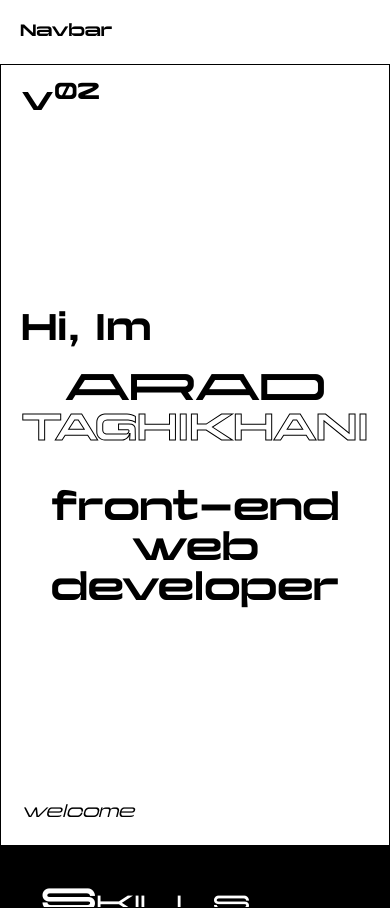
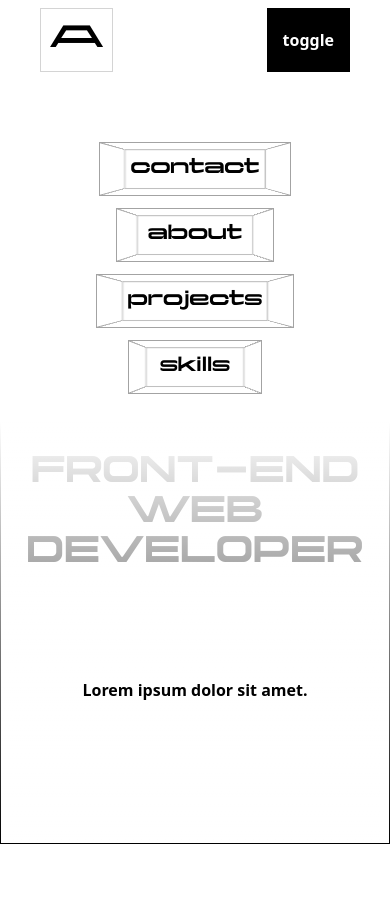
Before and after one commit to arad-5/portofilio, a Next.js app: page / in a window 390 px wide. After the commit the page ends 844 px from the top, so only its background shows below. Built offline with nearby package versions, Linux system fonts and the light colour scheme.

Commit message:
header responsive design & cube button component

```diff
--- /dev/null
+++ b/src/components/cube/Button.tsx
@@ -0,0 +1,39 @@
+import styles from "./button.module.css";
+
+type Props = {
+    children: string;
+    handleClick?: () => void;
+    href?: string;
+};
+
+const Button = ({ children }: Props) => {
+    return (
+        <button className={`${styles.button} text-lg`}>
+            <div
+                className={`${styles.cube} relative flex h-[3em] w-full items-center px-8 text-center`}
+            >
+                {children}
+                <span
+                    className={`${styles.face} absolute left-0 top-0 h-full w-full border border-neutral-400`}
+                ></span>
+                <span
+                    className={`${styles.face} absolute left-0 top-0 h-full w-full border border-neutral-400`}
+                ></span>
+                <span
+                    className={`${styles.face} absolute left-0 top-0 h-full w-full border border-neutral-400`}
+                ></span>
+                <span
+                    className={`${styles.face} absolute left-0 bottom-0 h-full w-full border border-neutral-400`}
+                ></span>
+                <span
+                    className={`${styles.face} absolute right-0 top-0 h-full w-full border border-neutral-400`}
+                ></span>
+                <span
+                    className={`${styles.face} absolute left-0 top-0 h-full w-full border border-neutral-400`}
+                ></span>
+            </div>
+        </button>
+    );
+};
+
+export default Button;
--- /dev/null
+++ b/src/components/cube/button.module.css
@@ -0,0 +1,35 @@
+.button {
+    perspective: 300px;
+    transition: perspective 150ms;
+    @apply bg-white dark:bg-black;
+}
+.button:hover {
+    perspective: 200px;
+}
+.cube {
+    transform-style: preserve-3d;
+}
+
+.face:nth-child(2) {
+    transform: translateZ(-6em);
+}
+.face:nth-child(3) {
+    transform-origin: top;
+    height: 6em;
+    transform: rotateX(-90deg);
+}
+.face:nth-child(4) {
+    transform-origin: bottom;
+    height: 6em;
+    transform: rotateX(90deg);
+}
+.face:nth-child(5) {
+    transform-origin: right;
+    width: 6em;
+    transform: rotatey(-90deg);
+}
+.face:nth-child(6) {
+    transform-origin: left;
+    width: 6em;
+    transform: rotatey(90deg);
+}
--- a/src/components/layout/Navbar.tsx
+++ /dev/null
@@ -1,11 +0,0 @@
-const Navbar = (): JSX.Element => {
-    return (
-        <header className="sticky top-0 left-0">
-            <div className="container mx-auto flex h-16 items-center px-5">
-                <h1 className="font-yapari font-bold">Navbar</h1>
-            </div>
-        </header>
-    );
-};
-
-export default Navbar;
--- a/src/components/layout/index.tsx
+++ b/src/components/layout/index.tsx
@@ -1,4 +1,4 @@
-import Navbar from "./Navbar";
+import Navbar from "./navbar";
 
 type Props = {
     children: JSX.Element;
--- /dev/null
+++ b/src/components/layout/navbar/Navs.tsx
@@ -0,0 +1,46 @@
+import { useState } from "react";
+
+//styles
+import styles from "./styles/navs.module.css";
+
+//components
+import Button from "../../../components/cube/Button";
+
+type Props = {};
+
+const navs: string[] = ["contact", "about", "projects", "skills"];
+const Navs = (props: Props) => {
+    const [isToggled, setIsToggled] = useState(true);
+
+    return (
+        <div className="relative z-10 h-full">
+            <button
+                className="absolute right-0 z-10 h-full bg-black px-4 text-white lg:hidden"
+                onClick={() => setIsToggled((curr) => !curr)}
+            >
+                toggle
+            </button>
+            {isToggled && (
+                <div
+                    className={`${styles.scene} fixed left-0 top-0 flex h-screen w-screen flex-col items-center justify-around bg-gradient-to-t from-transparent via-white to-white lg:relative lg:h-full lg:w-auto lg:flex-row lg:bg-transparent`}
+                >
+                    <ul
+                        className={`${styles.links} yapari-bold-wide z-50 flex flex-col items-center space-y-3 font-yapari uppercase lg:h-full lg:flex-row lg:space-x-3 lg:space-y-0`}
+                    >
+                        {navs.map((face) => (
+                            <li
+                                key={face}
+                                className={`flex h-full items-center`}
+                            >
+                                <Button>{face}</Button>
+                            </li>
+                        ))}
+                    </ul>
+                    <div className="lg:hidden">Lorem ipsum dolor sit amet.</div>
+                </div>
+            )}
+        </div>
+    );
+};
+
+export default Navs;
--- /dev/null
+++ b/src/components/layout/navbar/index.tsx
@@ -0,0 +1,17 @@
+import Button from "../../cube/Button";
+import Navs from "./Navs";
+
+const Navbar = (): JSX.Element => {
+    return (
+        <header className="fixed top-0 left-0 z-50 w-screen">
+            <div className="container mx-auto flex h-20 items-center justify-between py-2 px-10 font-bold">
+                <h1 className="yapari-bold-widest z-20 flex h-full items-center border border-neutral-300 p-2 font-yapari text-3xl">
+                    A
+                </h1>
+                <Navs />
+            </div>
+        </header>
+    );
+};
+
+export default Navbar;
--- /dev/null
+++ b/src/components/layout/navbar/styles/navs.module.css
@@ -0,0 +1,32 @@
+/* .scene {
+    perspective: 300px;
+}
+.cube {
+    transform-style: preserve-3d;
+}
+.face:nth-child(2) {
+    transform: translateZ(-8em);
+}
+.face:nth-child(3) {
+    height: 8em;
+    transform-origin: top;
+    transform: rotateX(-90deg);
+}
+.face:nth-child(4) {
+    height: 8em;
+    transform-origin: bottom;
+    transform: rotateX(90deg);
+}
+.face:nth-child(5) {
+    width: 8em;
+    transform-origin: left;
+    transform: rotateY(90deg);
+}
+.face:nth-child(6) {
+    width: 8em;
+    transform-origin: right;
+    right: 0;
+    transform: rotateY(-90deg);
+}
+.navs {
+} */
--- a/src/components/sections/intro/index.tsx
+++ b/src/components/sections/intro/index.tsx
@@ -3,12 +3,9 @@ import styles from "./intro.module.css";
 const Intro = () => {
     return (
         <section
-            className={`${styles.intro} h-[calc(100vh_-_4rem)] max-h-[1000px] p-5 text-left md:p-10`}
+            className={`${styles.intro} h-screen max-h-[1000px] p-5 text-left md:p-10`}
         >
-            <div className="container m-auto flex h-full flex-col items-center justify-between">
-                <div className={`yapari-bold w-full font-yapari text-3xl`}>
-                    v<sup>02</sup>
-                </div>
+            <div className="container m-auto flex h-full flex-col items-center justify-center">
                 <h1
                     className={`${styles.heading1} sm:space-xd-10 flex-col space-y-10 text-center font-yapari text-4xl font-normal sm:flex-row sm:text-5xl`}
                 >
@@ -25,13 +22,13 @@ const Intro = () => {
                             Taghikhani
                         </div>
                     </div>
-                    <div className="yapari-bold flex flex-col justify-between">
+                    <div className="yapari-bold flex flex-col justify-between uppercase">
                         front-end <br /> web developer
                     </div>
                 </h1>
-                <p className={`w-full font-yapari italic md:text-6xl`}>
+                {/* <p className={`w-full font-yapari uppercase yapari-bold text-[10rem] bottom-0 absolute`}>
                     welcome
-                </p>
+                </p> */}
             </div>
         </section>
     );
--- a/src/components/sections/skills/Skill.tsx
+++ b/src/components/sections/skills/Skill.tsx
@@ -10,7 +10,7 @@ const Skill = ({ skill }: Props) => {
             <img
                 src={skill.image.url}
                 alt={`${skill.name} logo`}
-                className="sm:h-20 sm:w-20 h-12 w-12"
+                className="h-12 w-12 sm:h-20 sm:w-20"
             />
             <div>
                 <h3 className="text-xl sm:text-3xl">{skill.name}</h3>
```
